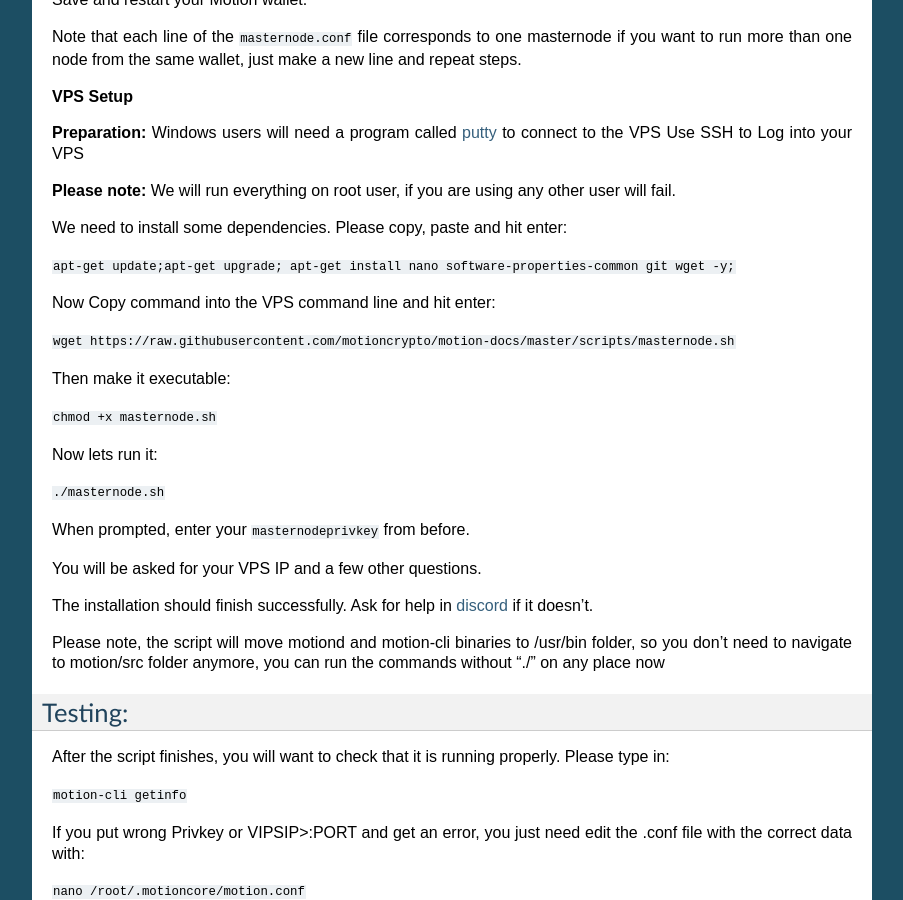
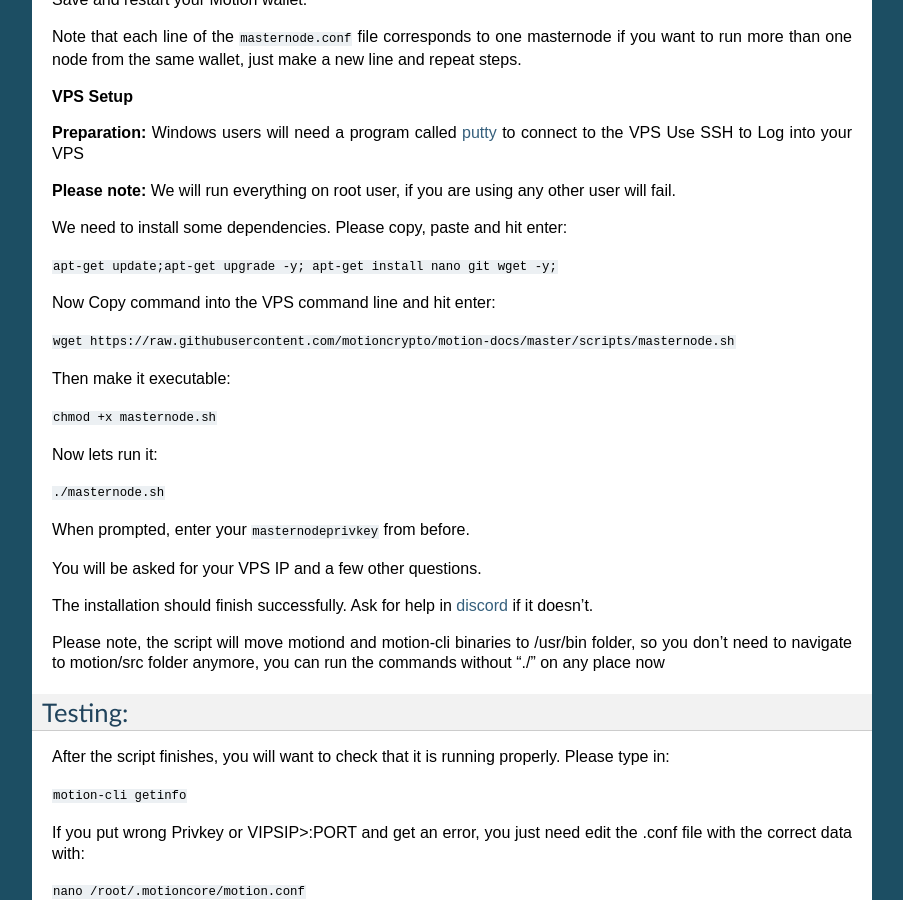
Before and after one commit to motioncrypto/motion-docs, a Sphinx documentation site: the page built from docs/motion_install_from_script.md, in a window 1280 px wide and 900 px high, scrolled down 1450 px. Shown: the whole window, without its empty margins (198-1101 px from the left). Built offline with Sphinx 7.4.7, drawn with Linux system fonts in a browser that asks for light colours; pages that are not in the unit, such as notebooks, are missing from menus.

Commit message:
Script updated, guide with script sightly updated

```diff
--- a/docs/motion_install_from_script.md
+++ b/docs/motion_install_from_script.md
@@ -80,7 +80,7 @@ Use SSH to Log into your VPS
 
 We need to install some dependencies. Please copy, paste and hit enter:
 
-`apt-get update;apt-get upgrade; apt-get install nano software-properties-common git wget -y;`
+`apt-get update;apt-get upgrade -y; apt-get install nano git wget -y;`
 
 Now Copy command into the VPS command line and hit enter:
 
```
Also changed, not shown: 1 other file.
